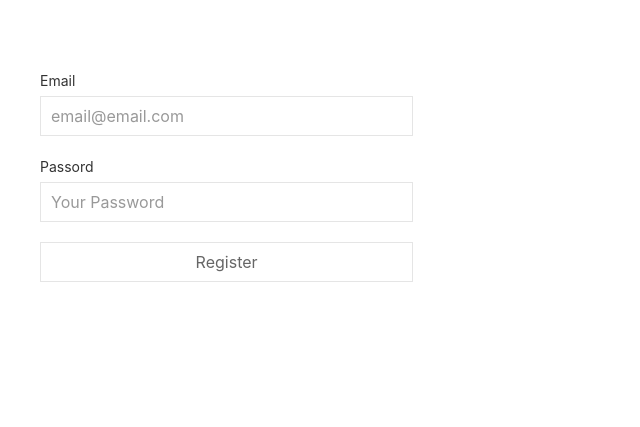
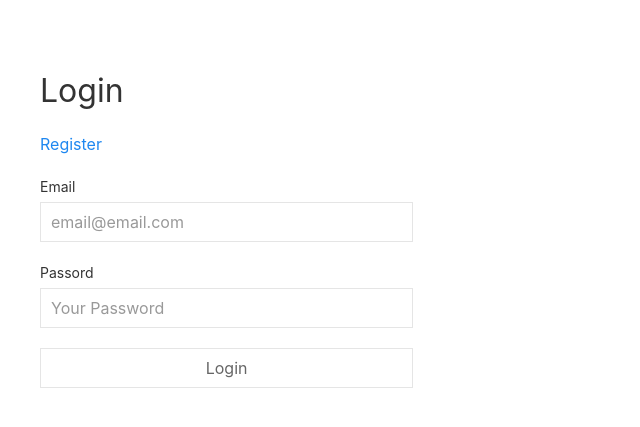
Before and after one commit to janniksinz/Praktikum_Anmeldung, a PHP site: page /login.php in a window 1280 px wide. Shown: the top 427 px of the page, without its empty margins (0-640 px from the left). Run offline with PHP 8.4, Linux system fonts and the light colour scheme; some libraries are stand-ins or nearby versions.

Commit message:
html done

```diff
--- a/login.php
+++ b/login.php
@@ -11,6 +11,7 @@
 
 <head>
           <link rel="stylesheet" href="https://cdnjs.cloudflare.com/ajax/libs/uikit/3.0.3/css/uikit.min.css" />
+          <title>GymLogin</title>
 </head>
 
 
@@ -20,6 +21,8 @@
 
                 <!--Form-->
                         <form class="uk-form-stacked js.login" method="get">
+                            <h2>Login</h2><a href="register.php">Register</a>
+
                             <!--Email Holder-->
                             <div class="uk-margin">
                                 <label class="uk-form-label" for="form-stacked-text">Email</label>
@@ -37,7 +40,7 @@
                             <!--Submit Button-->
                             <div class="uk-margin">
                                 <div class="uk-form-controls">
-                                    <input class="uk-input" id="form-stacked-text" type="submit" value="Register">
+                                    <input class="uk-input" id="form-stacked-text" type="submit" value="Login">
                                 </div>
                             </div>
 
--- a/register.php
+++ b/register.php
@@ -11,6 +11,7 @@
 
 <head>
           <link rel="stylesheet" href="https://cdnjs.cloudflare.com/ajax/libs/uikit/3.0.3/css/uikit.min.css" />
+          <title>GymRegister</title>
 </head>
 
 
@@ -20,6 +21,8 @@
 
                 <!--Form-->
                         <form class="uk-form-stacked js.login" method="get">
+                            <h2>Register</h2><a href="login.php">Login</a>
+
                             <!--Email Holder-->
                             <div class="uk-margin">
                                 <label class="uk-form-label" for="form-stacked-text">Email</label>
```
